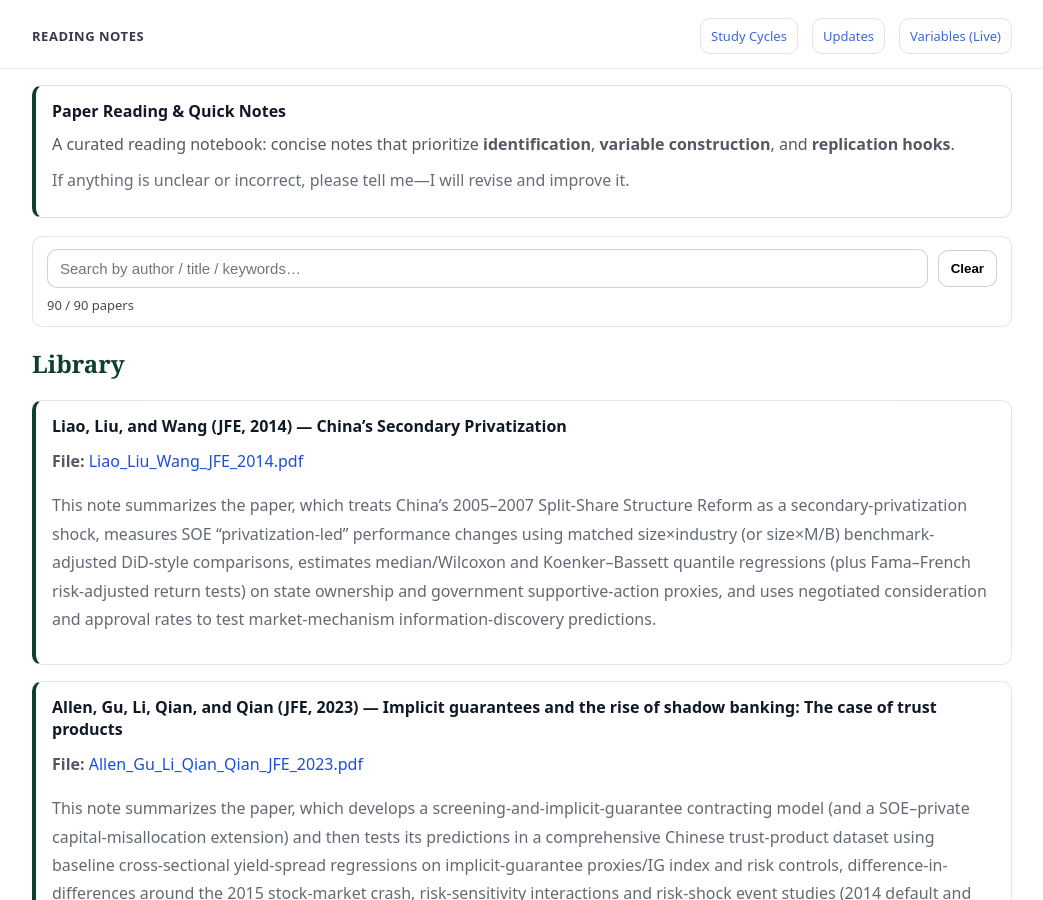
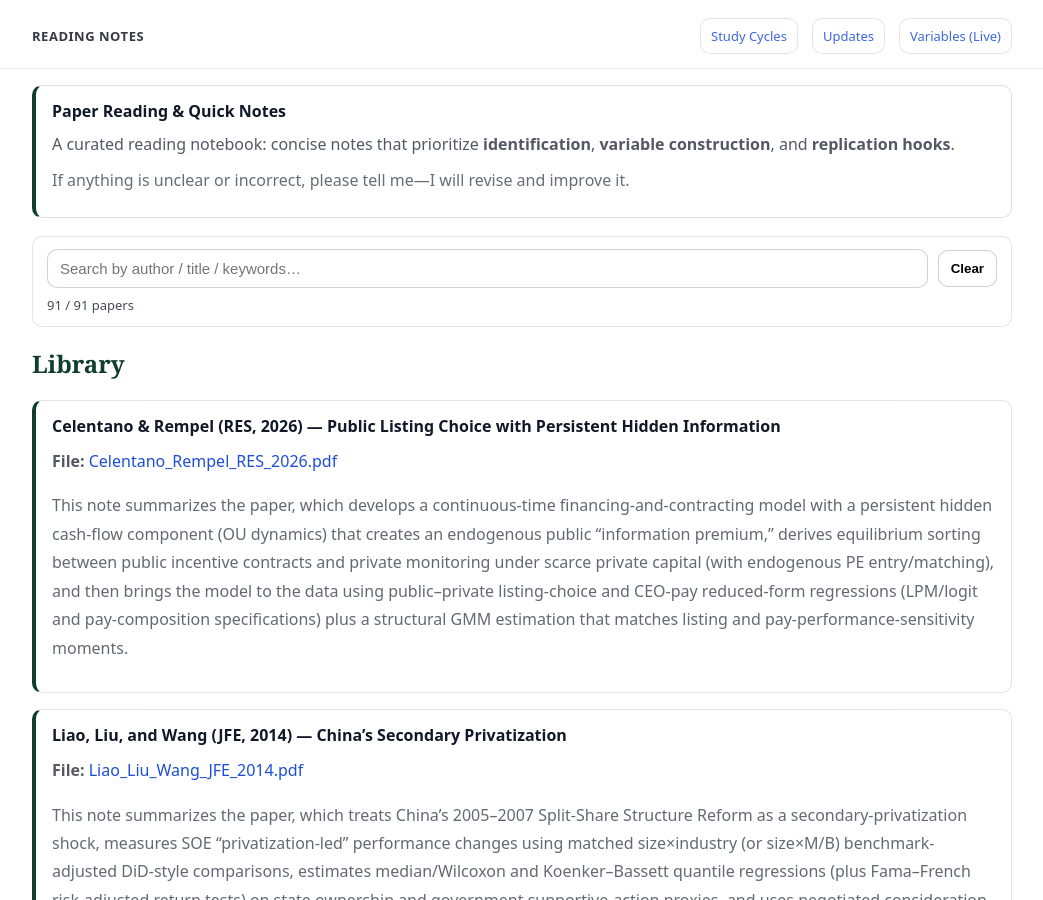
Before and after one commit to yaxinzn/study-archive, a Jekyll site: the page built from reading/index.md, in a window 1280 px wide and 900 px high. Shown: the whole window, without its empty margins (118-1161 px from the left). Built offline with Jekyll 4.4.1, drawn with Linux system fonts in a browser that asks for light colours.

Commit message:
Reading: add/update Celentano_Rempel_RES_2026.pdf

```diff
--- a/_data/reading.yml
+++ b/_data/reading.yml
@@ -1,3 +1,8 @@
+- title: "Celentano & Rempel (RES, 2026) — Public Listing Choice with Persistent Hidden Information"
+  file: "Celentano_Rempel_RES_2026.pdf"
+  desc: "
+This note summarizes the paper, which develops a continuous-time financing-and-contracting model with a persistent hidden cash-flow component (OU dynamics) that creates an endogenous public “information premium,” derives equilibrium sorting between public incentive contracts and private monitoring under scarce private capital (with endogenous PE entry/matching), and then brings the model to the data using public–private listing-choice and CEO-pay reduced-form regressions (LPM/logit and pay-composition specifications) plus a structural GMM estimation that matches listing and pay-performance-sensitivity moments."
+
 - title: "Liao, Liu, and Wang (JFE, 2014) — China’s Secondary Privatization"
   file: "Liao_Liu_Wang_JFE_2014.pdf"
   desc: "
```
Also changed, not shown: 1 other file.
